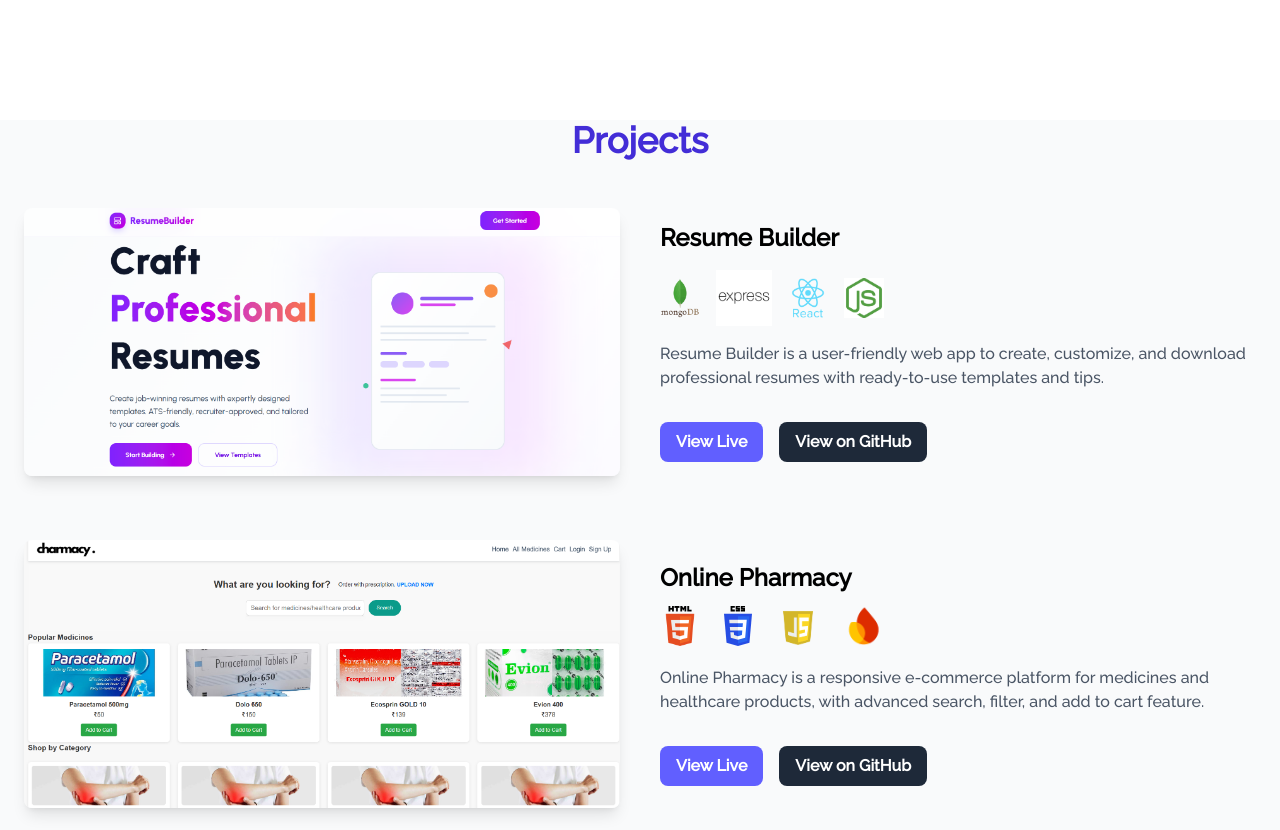
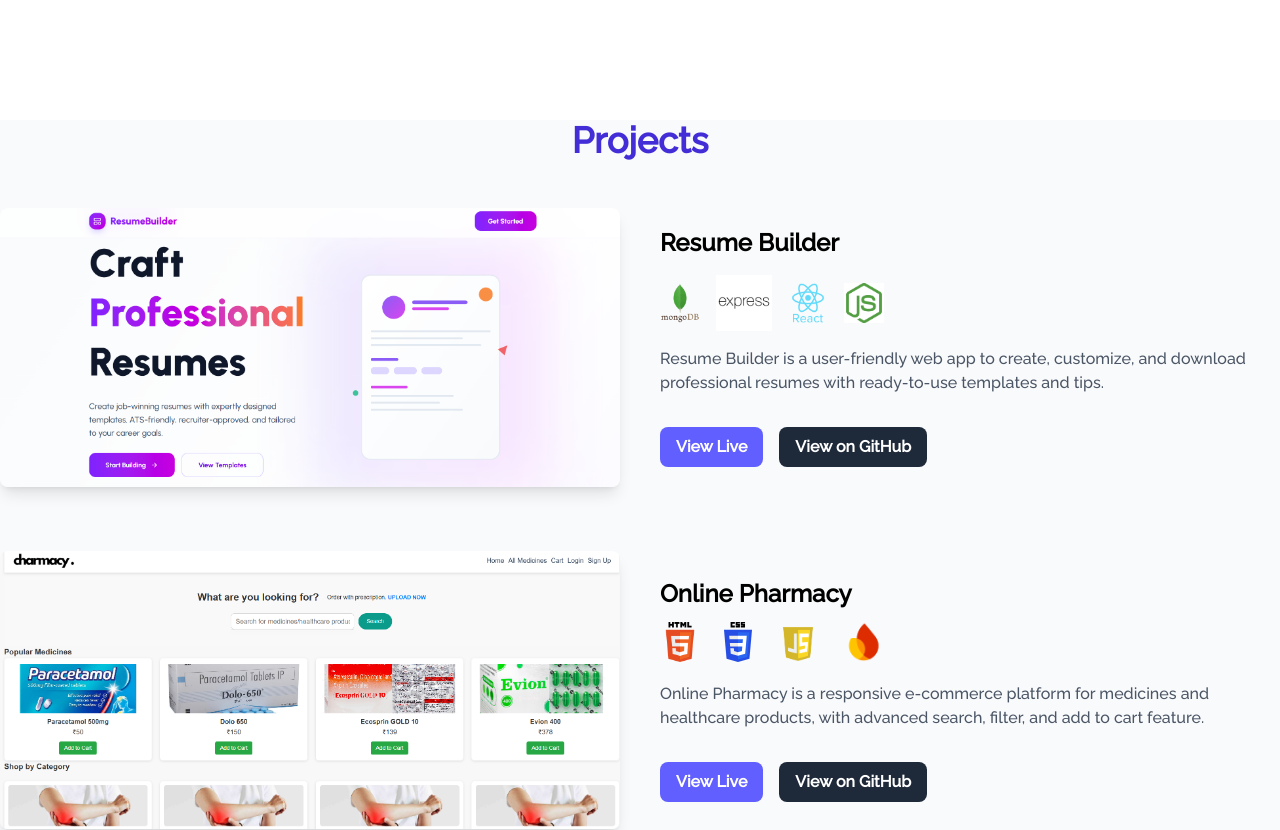
Before and after one commit to yogitaj-30/My-Portfolio, a React (Vite) app: page / in a window 1280 px wide. Shown: the part 2280-3110 px from the top of the page. Built offline with nearby package versions, Linux system fonts and the light colour scheme.

Commit message:
Padding removed

```diff
--- a/src/components/Projects.jsx
+++ b/src/components/Projects.jsx
@@ -2,7 +2,7 @@ import React from 'react';
 
 const Projects = () => {
     return (
-        <section id="projects" className="min-h-screen bg-gray-50 px-6">
+        <section id="projects" className="min-h-screen bg-gray-50">
             <h1 className="text-3xl md:text-4xl font-bold text-center text-indigo-700 mb-12">
                 Projects
             </h1>
```
